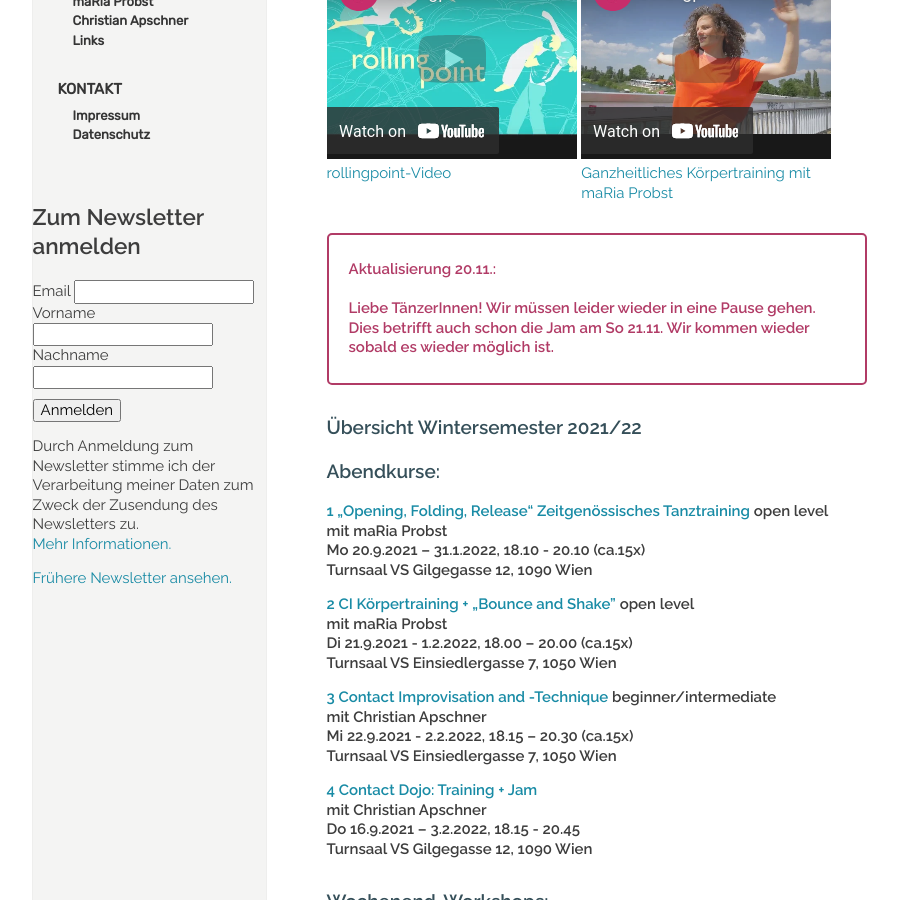
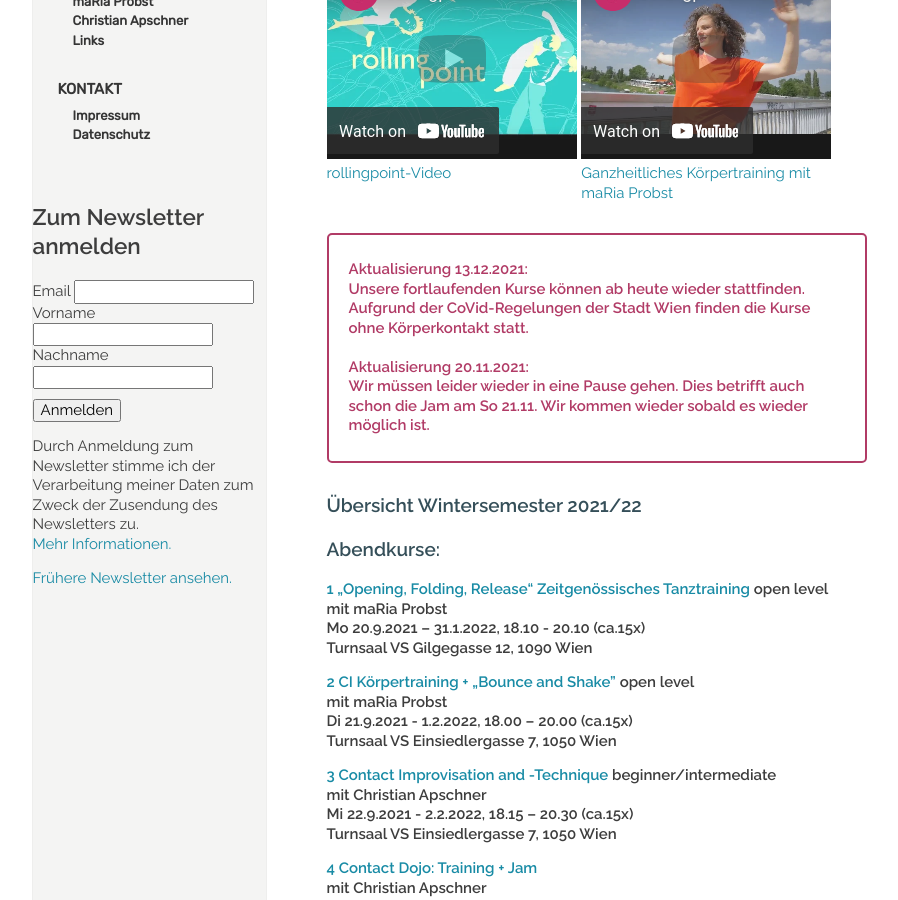
Before and after one commit to manulari/rollingpointat, a Jekyll site: the page built from _pages_de/index.md, in a window 1280 px wide and 900 px high, scrolled down 718 px. Shown: the whole window, without its empty margins (152-1050 px from the left). Built offline with Jekyll 4.4.1, drawn with Linux system fonts in a browser that asks for light colours; comment, search, counter and statistics services are not loaded.

Commit message:
Update page (de) “index”

```diff
--- a/_pages_de/index.md
+++ b/_pages_de/index.md
@@ -15,9 +15,11 @@ Fotocredit: Johannes Stolba
 
 <div class="imglink"><a target="_blank" href="https://www.youtube.com/embed/6A5otnVZAg4"><img src="/assets/uploads/video_vorschau_maria.png" alt="" /><div>Ganzheitliches Körpertraining mit maRia Probst</div></a></div>
 
-> **Aktualisierung 20.11.:**\
+> **Aktualisierung 13.12.2021:**\
+> **Unsere fortlaufenden Kurse können ab heute wieder stattfinden. Aufgrund der CoVid-Regelungen der Stadt Wien finden die Kurse ohne Körperkontakt statt.**\
 > \
-> **Liebe TänzerInnen! Wir müssen leider wieder in eine Pause gehen. Dies betrifft auch schon die Jam am So 21.11. Wir kommen wieder sobald es wieder möglich ist.**
+> **Aktualisierung 20.11.2021:**\
+> **Wir müssen leider wieder in eine Pause gehen. Dies betrifft auch schon die Jam am So 21.11. Wir kommen wieder sobald es wieder möglich ist.**
 
 ### Übersicht Wintersemester 2021/22
 
```
